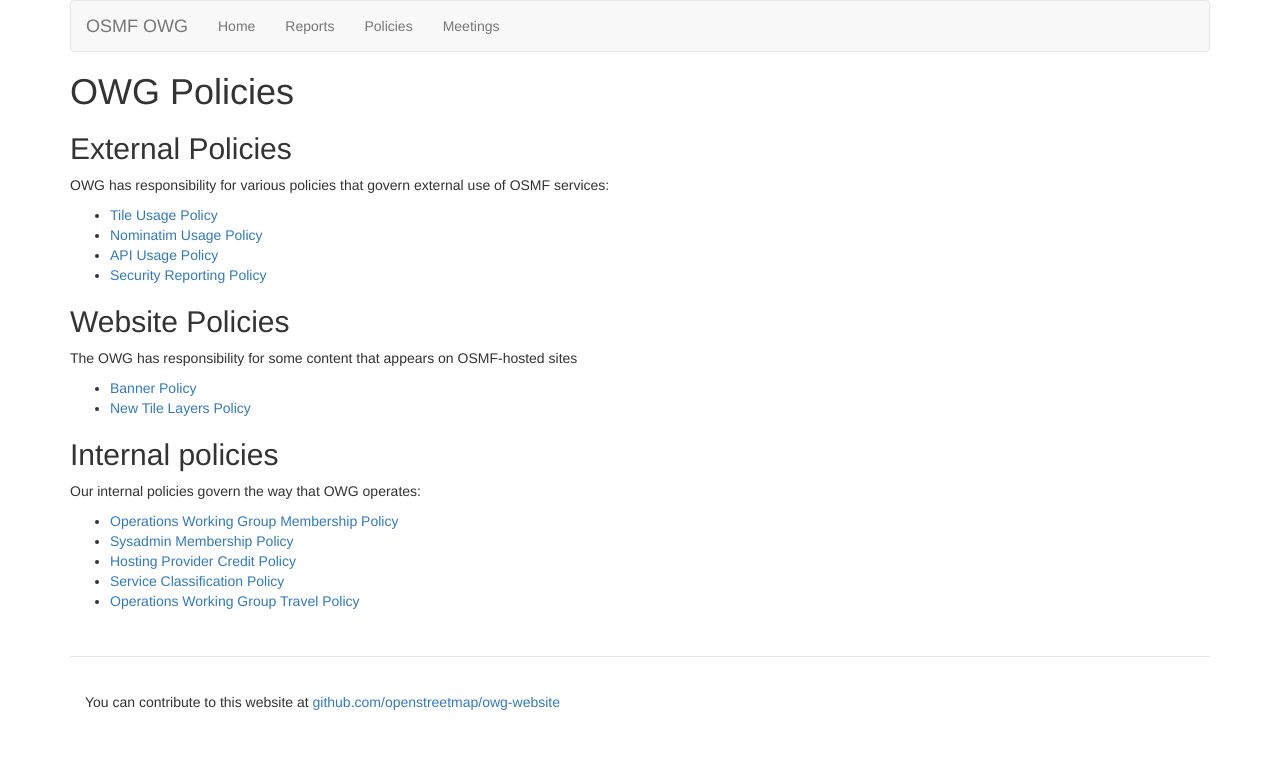
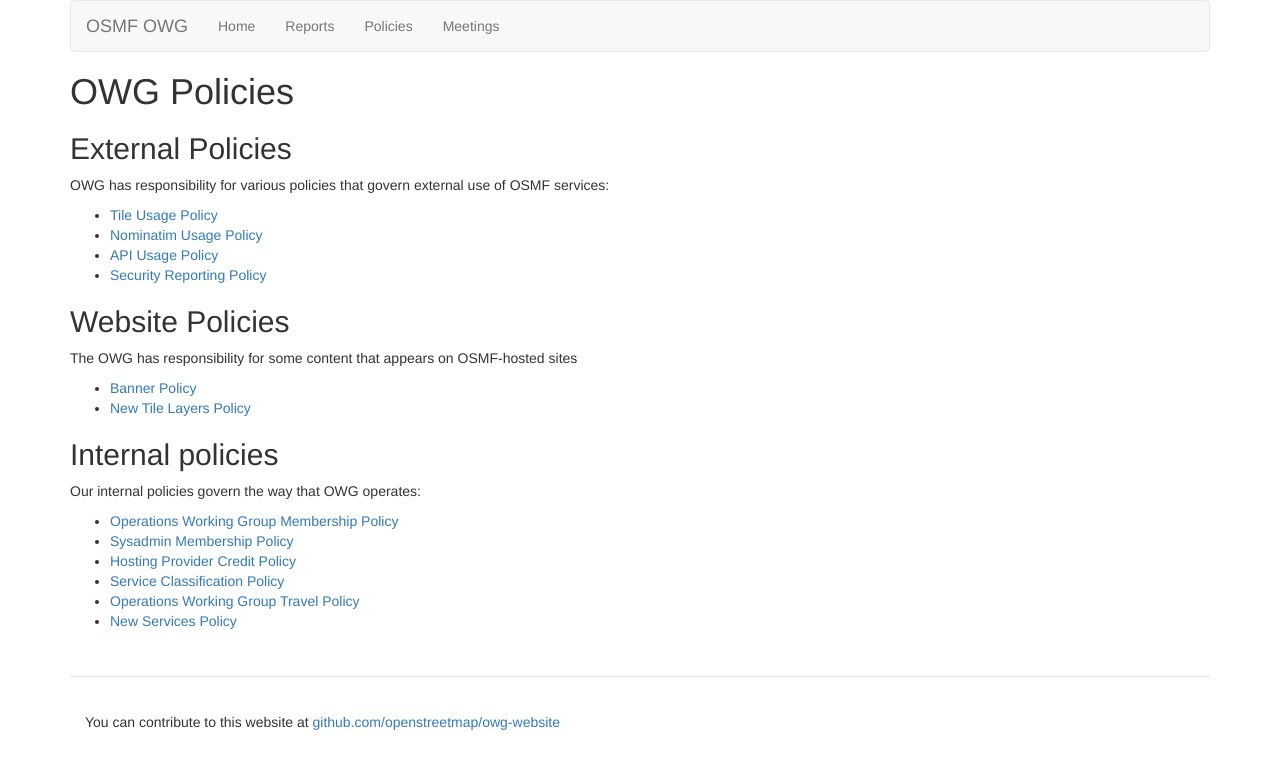
Before and after one commit to openstreetmap/owg-website, a Jekyll site: the page built from policies/index.md, in a window 1280 px wide. Shown: the top 769 px of the page. Built offline with Jekyll 4.4.1, drawn with Linux system fonts in a browser that asks for light colours.

Commit message:
Add new services to policy index

```diff
--- a/policies/index.md
+++ b/policies/index.md
@@ -29,3 +29,4 @@
 * [Hosting Provider Credit Policy]({{ site.baseurl }}/policies/hosting/)
 * [Service Classification Policy]({{ site.baseurl }}/policies/classification/)
 * [Operations Working Group Travel Policy]({{ site.baseurl }}/policies/travel/)
+* [New Services Policy]({{ site.baseurl }}/policies/new-services/)
```
